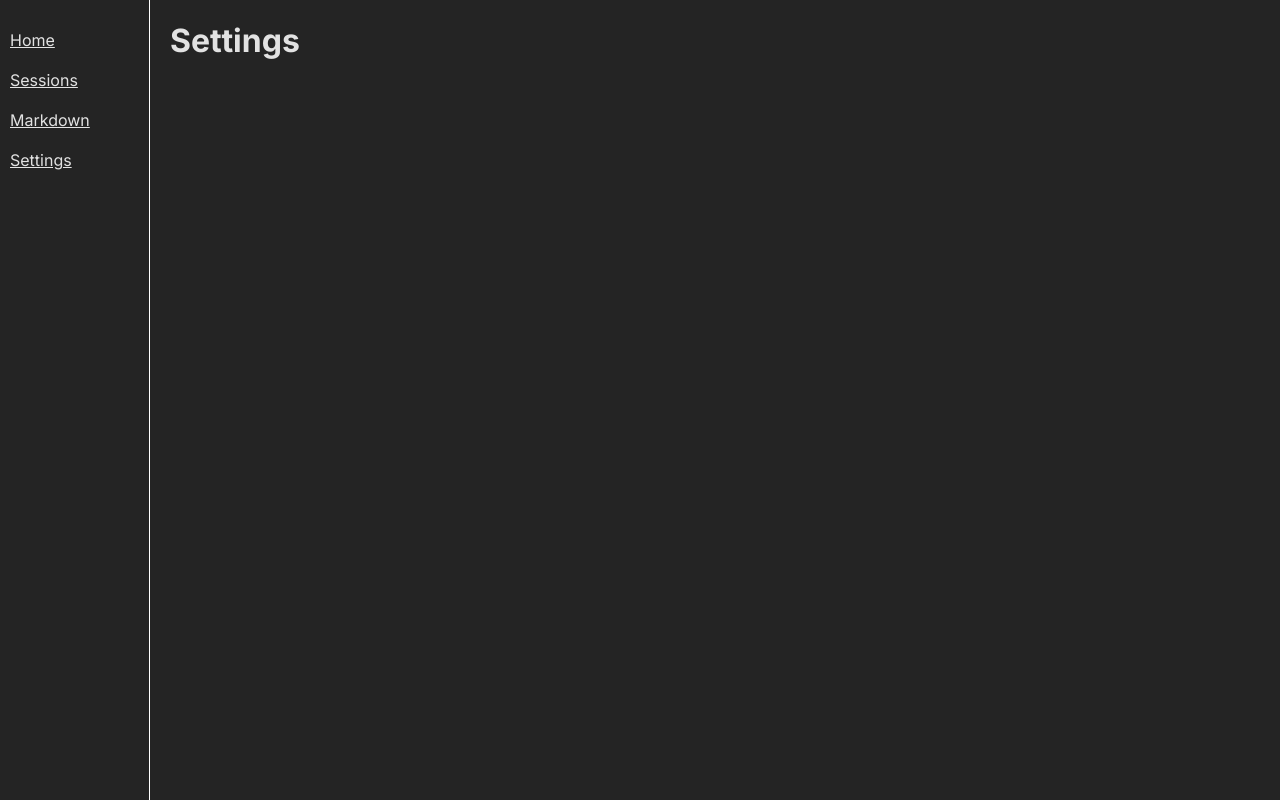
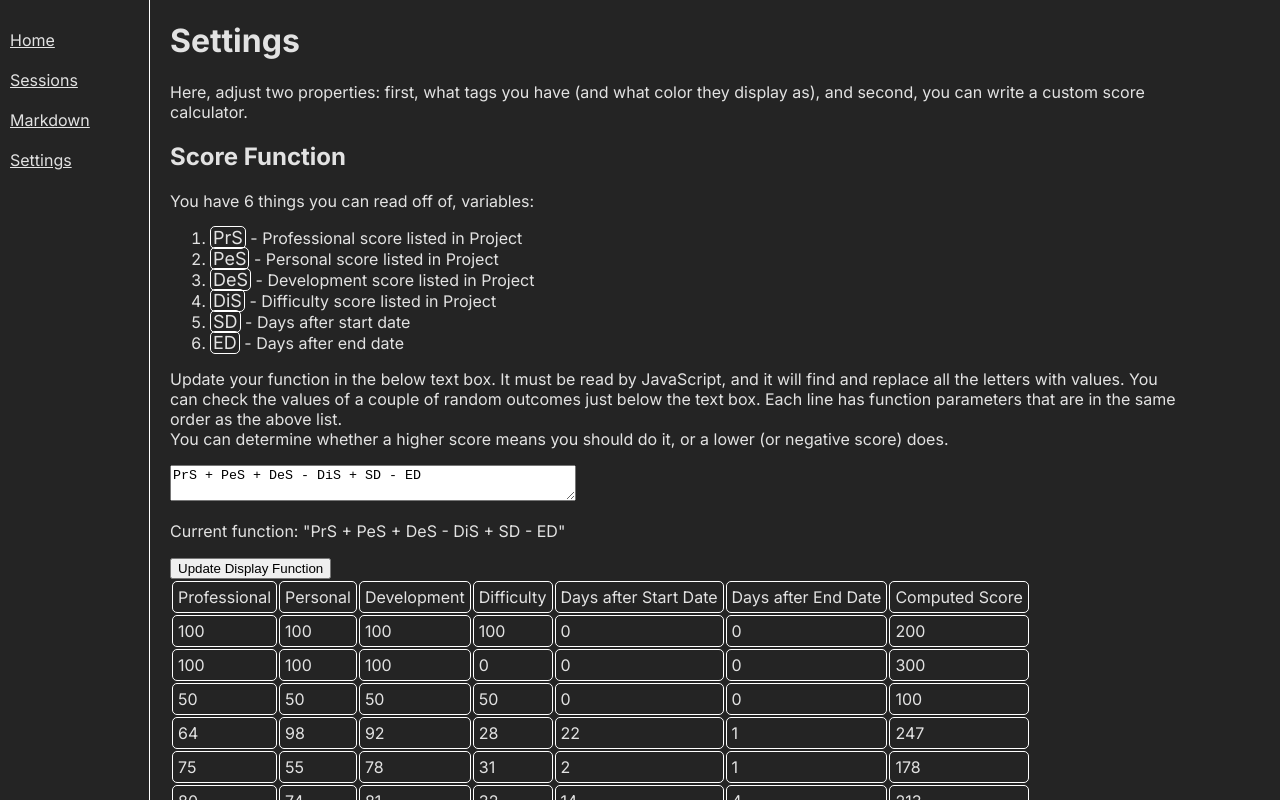
Before and after one commit to Cody-Howell/ProjectTracker, a React (Vite) app in the folder project-tracker-web/: page /settings in a window 1280 px wide. Built offline with nearby package versions, Linux system fonts and the light colour scheme.

Commit message:
Made Settings page for function calls

```diff
--- a/project-tracker-web/src/App.css
+++ b/project-tracker-web/src/App.css
@@ -48,3 +48,10 @@ th {
   background-color: rgb(177, 177, 177);
   color: black;
 }
+
+.code {
+  border: 1px solid white;
+  border-radius: 5px;
+  padding: 0 2px;
+  font-size: large;
+}
--- a/project-tracker-web/src/components/SettingsPage.tsx
+++ b/project-tracker-web/src/components/SettingsPage.tsx
@@ -1,11 +1,88 @@
-import React from 'react';
+import React, { ChangeEvent } from 'react';
+import func from '../function.ts';
 
-export class SettingsPage extends React.Component {
+export class SettingsPage extends React.Component<Record<string, never>, {function: string}> {
+  state = {
+    function: func.scoreFunction
+  }
+
+  updateFunction = (e: ChangeEvent<HTMLTextAreaElement>) => {
+    this.setState({function: e.target.value});
+  }
+
+  updateDisplayFunction = () => {
+    func.updateFunction(this.state.function);
+    this.setState({});
+  }
+
   render() {
+    const functionNumbers: Array<Array<number>> = [
+      [100, 100, 100, 100, 0, 0],
+      [100, 100, 100, 0, 0, 0],
+      [50, 50, 50, 50, 0, 0],
+      [64, 98, 92, 28, 22, 1],
+      [75, 55, 78, 31, 2, 1],
+      [80, 74, 81, 32, 14, 4],
+      [92, 76, 64, 44, 46, 6],
+      [75, 62, 92, 17, 16, 8],
+      [53, 82, 79, 22, 26, 8]
+    ];
+    const functionDisplay: React.ReactNode[] = functionNumbers.map((value, index) => {
+      return(<tr key={index}>
+        <td>{value[0]}</td>
+        <td>{value[1]}</td>
+        <td>{value[2]}</td>
+        <td>{value[3]}</td>
+        <td>{value[4]}</td>
+        <td>{value[5]}</td>
+        <td>{func.returnValue(value[0], value[1], value[2], value[3], value[4], value[5])}</td>
+      </tr>);
+    })
+
+
     return (
       <div className='displayPage'>
         <h1>Settings</h1>
-        <p></p>
+        <p>Here, adjust two properties: first, what tags you have (and what color they display as), and second,
+          you can write a custom score calculator.
+        </p>
+        <h2>Score Function</h2>
+        <p>You have 6 things you can read off of, variables: </p>
+        <ol>
+          <li><span className='code'>PrS</span> - Professional score listed in Project</li>
+          <li><span className='code'>PeS</span> - Personal score listed in Project</li>
+          <li><span className='code'>DeS</span> - Development score listed in Project</li>
+          <li><span className='code'>DiS</span> - Difficulty score listed in Project</li>
+          <li><span className='code'>SD</span> - Days after start date</li>
+          <li><span className='code'>ED</span> - Days after end date</li>
+        </ol>
+        <p>Update your function in the below text box. It must be read by JavaScript, and it will find and replace
+          all the letters with values. You can check the values of a couple of random outcomes just below the text box. Each line
+          has function parameters that are in the same order as the above list. <br/>
+          You can determine whether a higher score means you should do it, or a lower (or negative score) does.
+        </p>
+        <textarea id='function' onChange={this.updateFunction} value={this.state.function} style={{width: "400px"}}/>
+        <p>Current function: "{this.state.function}"</p>
+        <button onClick={this.updateDisplayFunction}>Update Display Function</button>
+        <table>
+          <thead>
+            <tr>
+              <td>Professional</td>
+              <td>Personal</td>
+              <td>Development</td>
+              <td>Difficulty</td>
+              <td>Days after Start Date</td>
+              <td>Days after End Date</td>
+              <td>Computed Score</td>
+            </tr>
+          </thead>
+          <tbody>
+            {functionDisplay}
+          </tbody>
+        </table>
+
+        <hr/>
+        <h2>Tags</h2>
       </div>
     );
   }
--- /dev/null
+++ b/project-tracker-web/src/function.ts
@@ -0,0 +1,41 @@
+class FunctionService {
+  scoreFunction: string;
+
+  constructor() {
+    this.scoreFunction = this.getFunction();
+
+  }
+
+  updateFunction(s: string): void {
+    window.localStorage.setItem("scoreFunction", s);
+    this.scoreFunction = s;
+  }
+
+  returnValue(PrS: number, PeS: number, DeS: number, DiS: number, SD: number, ED: number): number {
+    let func = this.scoreFunction;
+    let regex = new RegExp('PrS', 'g');
+    func = func.replace(regex, PrS.toString());
+    regex = new RegExp('PeS', 'g');
+    func = func.replace(regex, PeS.toString());
+    regex = new RegExp('DeS', 'g');
+    func = func.replace(regex, DeS.toString());
+    regex = new RegExp('DiS', 'g');
+    func = func.replace(regex, DiS.toString());
+    regex = new RegExp('SD', 'g');
+    func = func.replace(regex, SD.toString());
+    regex = new RegExp('ED', 'g');
+    func = func.replace(regex, ED.toString());
+
+    return Number(eval(func));
+  }
+
+  private getFunction(): string {
+    const value = window.localStorage.getItem("scoreFunction");
+    return value == null ?
+      "PrS + PeS + DeS - DiS + SD - ED" :
+      value;
+  }
+}
+
+const instance = new FunctionService();
+export default instance;
```
Also changed, not shown: project-tracker-web/src/persistence.ts (deleted, +0 -25 lines).
